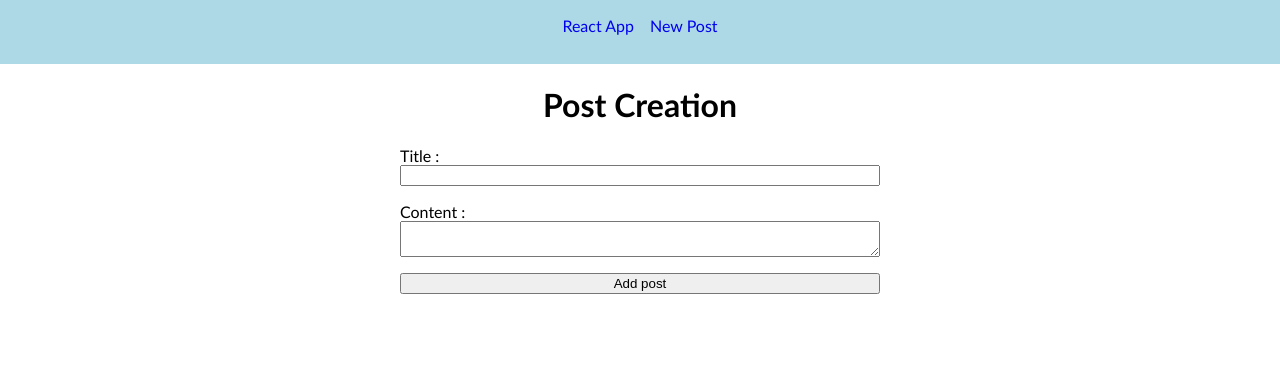
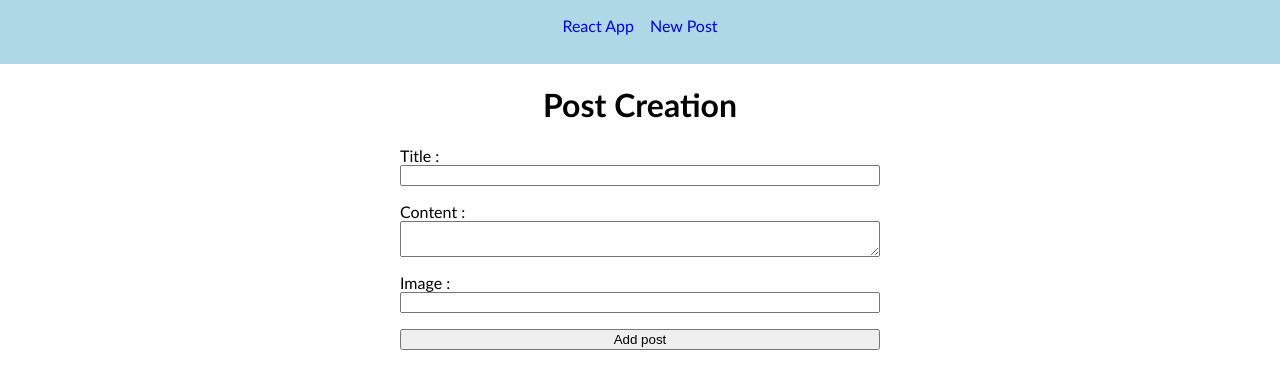
Before and after one commit to KiwiKoi/chatblog-react, a React (Create React App) app: page /newPost in a window 1280 px wide. Shown: the top 388 px of the page. Built offline with nearby package versions, Linux system fonts and the light colour scheme.

Commit message:
feat : add image input for create post

```diff
--- a/src/PostCreate/index.tsx
+++ b/src/PostCreate/index.tsx
@@ -5,10 +5,12 @@ import { v4 as uuidv4 } from "uuid";
 function PostCreate() {
   const [title, setTitle] = useState<string>("");
   const [content, setContent] = useState<string>("");
+  const [image, setImage] = useState<string>('');
+
 
   const handleSubmit = (e: any) => {
     e.preventDefault();
-    const post = { title, content, id: uuidv4() };
+    const post = { title, content, id: uuidv4(), author: 'Daniel' };
 
     fetch("/posts", {
       method: "POST",
@@ -41,7 +43,15 @@ function PostCreate() {
               onChange={(e) => setContent(e.target.value)}
             />
           </div>
-
+          <div className={styles.formBlock}>
+            <label>Image :</label>
+            <input
+              type="text"
+              required
+              value={image}
+              onChange={(e) => setImage(e.target.value)}
+            />
+          </div>
           <button type="submit">Add post</button>
         </form>
       </div>
```
